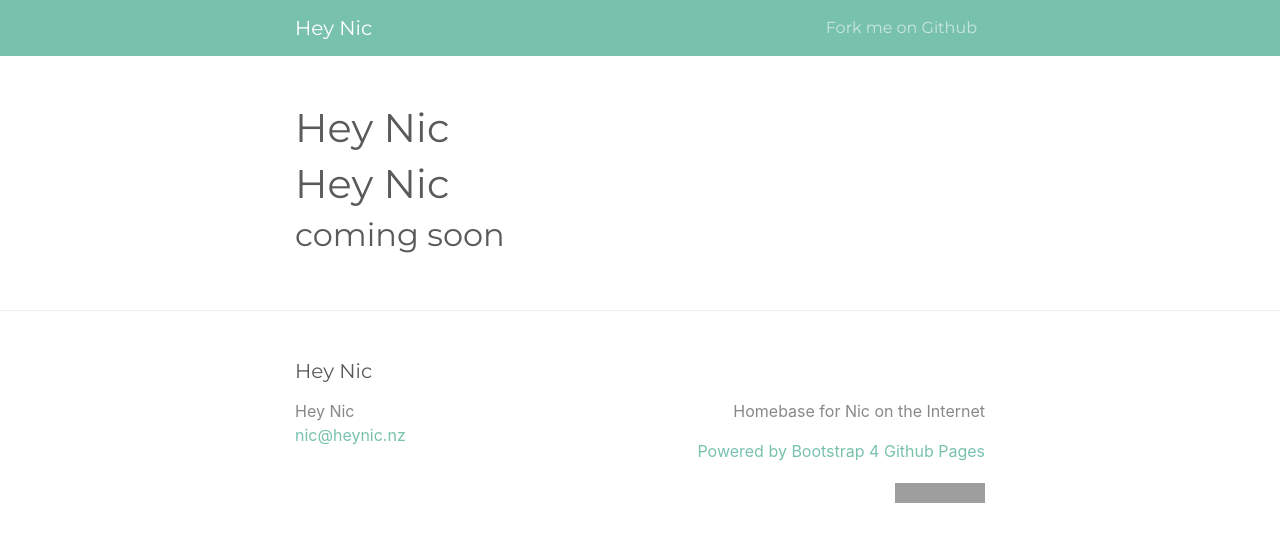
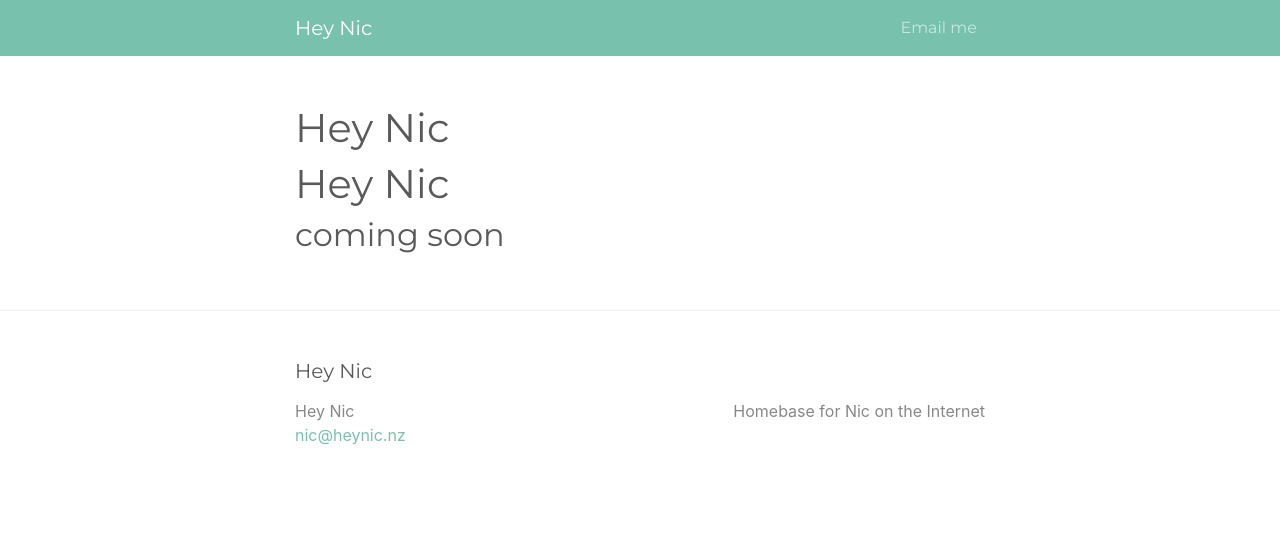
Before and after one commit to hey-nic/hey-nic.github.io, a Jekyll site: the page built from index.md, in a window 1280 px wide. Shown: the top 542 px of the page. Built offline with Jekyll 4.4.1, drawn with Linux system fonts in a browser that asks for light colours; grey boxes are pictures that could not be loaded.

Commit message:
figured out the files

```diff
--- a/_includes/footer.html
+++ b/_includes/footer.html
@@ -29,12 +29,7 @@
       <div class="col-sm text-right">
         <p>{{- site.description | escape -}}</p>
 
-        <p>
-          <a href="https://nicolas-van.github.io/bootstrap-4-github-pages/">Powered by Bootstrap 4 Github Pages</a>
-        </p>
-        <p>
-          <a href="https://github.com/nicolas-van/bootstrap-4-github-pages"><img alt="GitHub Repo stars" src="https://img.shields.io/github/stars/nicolas-van/bootstrap-4-github-pages?style=social"></a>
-        <p>
+
       </div>
 
     </div>
--- a/_includes/header.html
+++ b/_includes/header.html
@@ -18,7 +18,7 @@
           {%- endif -%}
         {% endfor -%}
         <li class="nav-item">
-          <a class="nav-link" href="{{ site.github.repository_url }}">Fork me on Github</a>
+          <a class="nav-link" href="{{ mailto:nic.heynic.nz }}">Email me</a>
         </li>
       </ul>
     </div>
```
